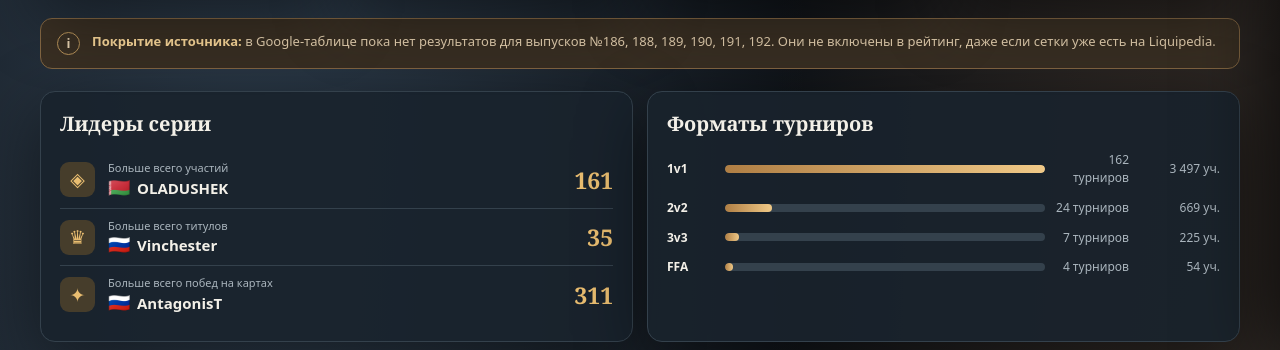
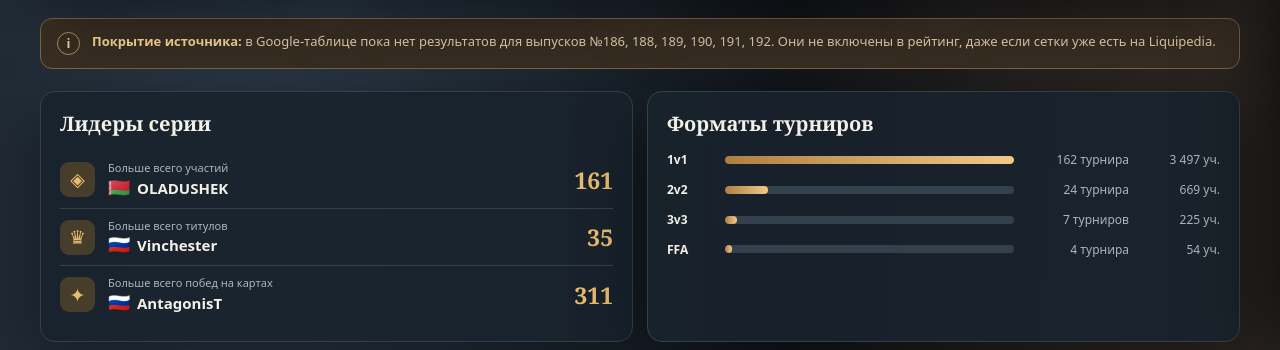
Before and after one commit to Ryzhikoff/rusaoc-cup, a plain HTML site: page site/rusaoc-cup-statistics.html in a window 1280 px wide. Shown: the part 450-800 px from the top of the page. Drawn offline with Linux system fonts and the light colour scheme.

Commit message:
Inflect Russian count labels and keep format totals on one line

```diff
--- a/site/rusaoc-cup-statistics.html
+++ b/site/rusaoc-cup-statistics.html
@@ -47,11 +47,11 @@
     .leader-card small { display:block; color:var(--muted); font-size:11px; }
     .leader-card b { display:block; font-size:15px; }
     .leader-card strong { margin-left:auto; color:var(--gold); font:700 23px Georgia,serif; }
-    .format-line { display:grid; grid-template-columns:47px 1fr 73px 80px; align-items:center; gap:11px; margin:12px 0; font-size:13px; }
+    .format-line { display:grid; grid-template-columns:47px minmax(0,1fr) 104px 80px; align-items:center; gap:11px; margin:12px 0; font-size:13px; }
     .format-line b { font-size:12px; }
     .bar { height:8px; overflow:hidden; background:#34414c; border-radius:10px; }
     .bar i { display:block; height:100%; border-radius:10px; background:linear-gradient(90deg,#af7e44,#f0c987); }
-    .format-line .small { color:var(--muted); text-align:right; font-size:12px; }
+    .format-line .small { white-space:nowrap; color:var(--muted); text-align:right; font-size:12px; }
     .section-head { display:flex; align-items:baseline; justify-content:space-between; gap:15px; margin:31px 0 12px; }
     .section-head h2 { margin:0; font:700 28px Georgia,serif; }
     .section-head p { margin:0; color:var(--muted); font-size:13px; }
@@ -115,7 +115,7 @@
     .event-list b { font-variant-numeric:tabular-nums; white-space:nowrap; }
     .event-list .mode-tag { display:inline-block; margin-left:5px; padding:2px 5px; border:1px solid #61717d; border-radius:5px; color:var(--blue); font-size:10px; }
     @media(max-width:800px) { .features{grid-template-columns:1fr}.summary{grid-template-columns:repeat(2,1fr)}.hero{display:block}.actions{margin-top:19px;flex-direction:row}.actions button{flex:1}.section-head{display:block}.section-head p{margin-top:5px} }
-    @media(max-width:560px) { .topline{font-size:10px}.hero{padding-top:22px}.actions{flex-direction:column}.intro{font-size:14px}.summary{gap:8px}.metric{padding:12px}.metric strong{font-size:25px}.toolbar{padding:12px}.search,.sortbar{width:100%}.sortbar select{flex:1}.format-line{grid-template-columns:42px 1fr 60px 60px;gap:6px}.drawer{padding:20px 16px}.profile-metrics{grid-template-columns:repeat(2,1fr)} }
+    @media(max-width:560px) { .topline{font-size:10px}.hero{padding-top:22px}.actions{flex-direction:column}.intro{font-size:14px}.summary{gap:8px}.metric{padding:12px}.metric strong{font-size:25px}.toolbar{padding:12px}.search,.sortbar{width:100%}.sortbar select{flex:1}.format-line{grid-template-columns:42px minmax(0,1fr) 94px 60px;gap:6px}.drawer{padding:20px 16px}.profile-metrics{grid-template-columns:repeat(2,1fr)} }
 
     .player-identity{display:inline-flex;align-items:center;gap:7px;min-width:0}
     .country-flag{flex:none;font-family:"Apple Color Emoji","Segoe UI Emoji","Noto Color Emoji",sans-serif;font-size:1.2em;line-height:1}
@@ -150,6 +150,8 @@
     const $=id=>document.getElementById(id);
     const num=new Intl.NumberFormat('ru-RU');
     const percent=x=>new Intl.NumberFormat('ru-RU',{style:'percent',minimumFractionDigits:1,maximumFractionDigits:1}).format(x);
+    const pluralRules=new Intl.PluralRules('ru-RU');
+    const plural=(n,one,few,many)=>({one,few,many,other:many})[pluralRules.select(n)];
     const esc=x=>String(x).replace(/[&<>"']/g,c=>({'&':'&amp;','<':'&lt;','>':'&gt;','"':'&quot;',"'":'&#39;'}[c]));
 
     const countryData=JSON.parse(document.getElementById('countries').textContent);
@@ -159,7 +161,7 @@
     const countryName=country=>regionNames?regionNames.of(country.code):country.code;
     function playerName(name){const country=countryFor(name);const flag=country?`<span class="country-flag" role="img" aria-label="${esc(countryName(country))}" title="${esc(countryName(country))}">${String.fromCodePoint(...[...country.code].map(c=>127397+c.charCodeAt(0)))}</span>`:'';return `<span class="player-identity">${flag}<span>${esc(name)}</span></span>`;}
     function countryDetails(name){const country=countryFor(name);return country?`<p class="drawer-country">${esc(countryName(country))} · <a href="${esc(country.source)}" target="_blank" rel="noopener noreferrer">Страна на Liquipedia ↗</a></p>`:'';}
-    function renderCountryNote(players){const known=players.filter(p=>countryFor(p.name)).length;const date=new Date(countryData.updated).toLocaleDateString('ru-RU');$('country-note').textContent=`Флаги: страна указана у ${known} из ${players.length} игроков в профилях или турнирах Liquipedia (проверено ${date}). При отсутствии данных флаг не показывается.`;}
+    function renderCountryNote(players){const known=players.filter(p=>countryFor(p.name)).length;const date=new Date(countryData.updated).toLocaleDateString('ru-RU');$('country-note').textContent=`Флаги: страна указана у ${known} из ${players.length} ${plural(players.length,'игрока','игроков','игроков')} в профилях или турнирах Liquipedia (проверено ${date}). При отсутствии данных флаг не показывается.`;}
     const modes=['1v1','2v2','3v3','FFA'];
     let data=seed,sort='entries',descending=true,selected=null;
     function avatar(name) { return `<span class="avatar" aria-hidden="true">${esc(name.charAt(0).toUpperCase())}</span>`; }
@@ -172,7 +174,7 @@
     function allStats() { return data.players.map(playerStats); }
     function renderOverview(all) {
       const filled=data.events.filter(e=>e.players>0), entries=data.events.reduce((n,e)=>n+e.players,0);
-      $('event-count').textContent=num.format(filled.length); $('event-total').textContent=`из ${num.format(data.events.length)} колонок турниров`;
+      $('event-count').textContent=num.format(filled.length); $('event-total').textContent=`из ${num.format(data.events.length)} ${plural(data.events.length,'колонки','колонок','колонок')} турниров`;
       $('player-count').textContent=num.format(data.players.length);$('entry-count').textContent=num.format(entries);
       $('game-count').textContent=num.format(all.reduce((n,p)=>n+p.games,0));
       $('updated').textContent=new Date(data.updated).toLocaleString('ru-RU',{day:'numeric',month:'long',year:'numeric',hour:'2-digit',minute:'2-digit'});
@@ -181,9 +183,9 @@
       const leaders=[['Больше всего участий','entries','◈'],['Больше всего титулов','titles','♛'],['Больше всего побед на картах','wins','✦']];
       $('leaders').innerHTML=leaders.map(([label,key,glyph])=>{ const x=[...all].sort((a,b)=>b[key]-a[key]||a.name.localeCompare(b.name,'ru'))[0]; return `<div class="leader-card"><span class="leader-icon">${glyph}</span><div><small>${label}</small><b>${playerName(x.name)}</b></div><strong>${num.format(x[key])}</strong></div>`; }).join('');
       const max=Math.max(...modes.map(mode=>data.events.filter(e=>e.mode===mode&&e.players).length));
-      $('formats').innerHTML=modes.map(mode=>{const events=data.events.filter(e=>e.mode===mode&&e.players),participations=events.reduce((n,e)=>n+e.players,0);return `<div class="format-line"><b>${mode}</b><span class="bar"><i style="width:${events.length/max*100}%"></i></span><span class="small">${events.length} турниров</span><span class="small">${num.format(participations)} уч.</span></div>`;}).join('');
+      $('formats').innerHTML=modes.map(mode=>{const events=data.events.filter(e=>e.mode===mode&&e.players),participations=events.reduce((n,e)=>n+e.players,0);return `<div class="format-line"><b>${mode}</b><span class="bar"><i style="width:${events.length/max*100}%"></i></span><span class="small">${events.length} ${plural(events.length,'турнир','турнира','турниров')}</span><span class="small">${num.format(participations)} уч.</span></div>`;}).join('');
       const unclassified=data.players.reduce((n,p)=>n+p.results.reduce((m,r)=>m+r[3]-r[1]-r[2],0),0);
-      $('quality-note').textContent=unclassified ? `${unclassified} записей карт в Rusaoc Cup 100_2 имеют итог «1 игра, 0 побед, 0 поражений». В число карт они входят, а в винрейт — нет; винрейт считается как победы / (победы + поражения).` : 'Винрейт считается как победы / (победы + поражения).';
+      $('quality-note').textContent=unclassified ? `${unclassified} ${plural(unclassified,'запись','записи','записей')} карт в Rusaoc Cup 100_2 ${plural(unclassified,'имеет','имеют','имеют')} итог «1 игра, 0 побед, 0 поражений». В число карт они входят, а в винрейт — нет; винрейт считается как победы / (победы + поражения).` : 'Винрейт считается как победы / (победы + поражения).';
     }
     function renderTable(all) {
       const query=$('search').value.trim().toLocaleLowerCase();
@@ -206,7 +208,7 @@
     function renderEvents(p,query) {
       const q=query.trim().toLocaleLowerCase();
       const records=[...p.results].reverse().filter(r=>data.events[r[0]].name.toLocaleLowerCase().includes(q));
-      $('event-list').innerHTML=records.length ? records.map(([idx,w,l,g])=>{const e=data.events[idx];return `<li><div><strong>${esc(e.name)}</strong><span class="mode-tag">${e.mode}</span><small>${w} побед · ${l} поражений</small></div><b>${g} ${g===1?'карта':'карт'}</b></li>`;}).join('') : '<li class="muted">Нет выступлений по запросу</li>';
+      $('event-list').innerHTML=records.length ? records.map(([idx,w,l,g])=>{const e=data.events[idx];return `<li><div><strong>${esc(e.name)}</strong><span class="mode-tag">${e.mode}</span><small>${w} ${plural(w,'победа','победы','побед')} · ${l} ${plural(l,'поражение','поражения','поражений')}</small></div><b>${g} ${plural(g,'карта','карты','карт')}</b></li>`;}).join('') : '<li class="muted">Нет выступлений по запросу</li>';
     }
     function openDrawer(name) { selected=name;renderDrawer();$('overlay').classList.add('open');$('drawer').classList.add('open');$('drawer').setAttribute('aria-hidden','false');document.body.style.overflow='hidden';$('close').focus(); }
     function closeDrawer() { selected=null;$('overlay').classList.remove('open');$('drawer').classList.remove('open');$('drawer').setAttribute('aria-hidden','true');document.body.style.overflow=''; }
```
Also changed, not shown: site/rusaoc-cup-liquipedia.html (+6 -4 lines).
